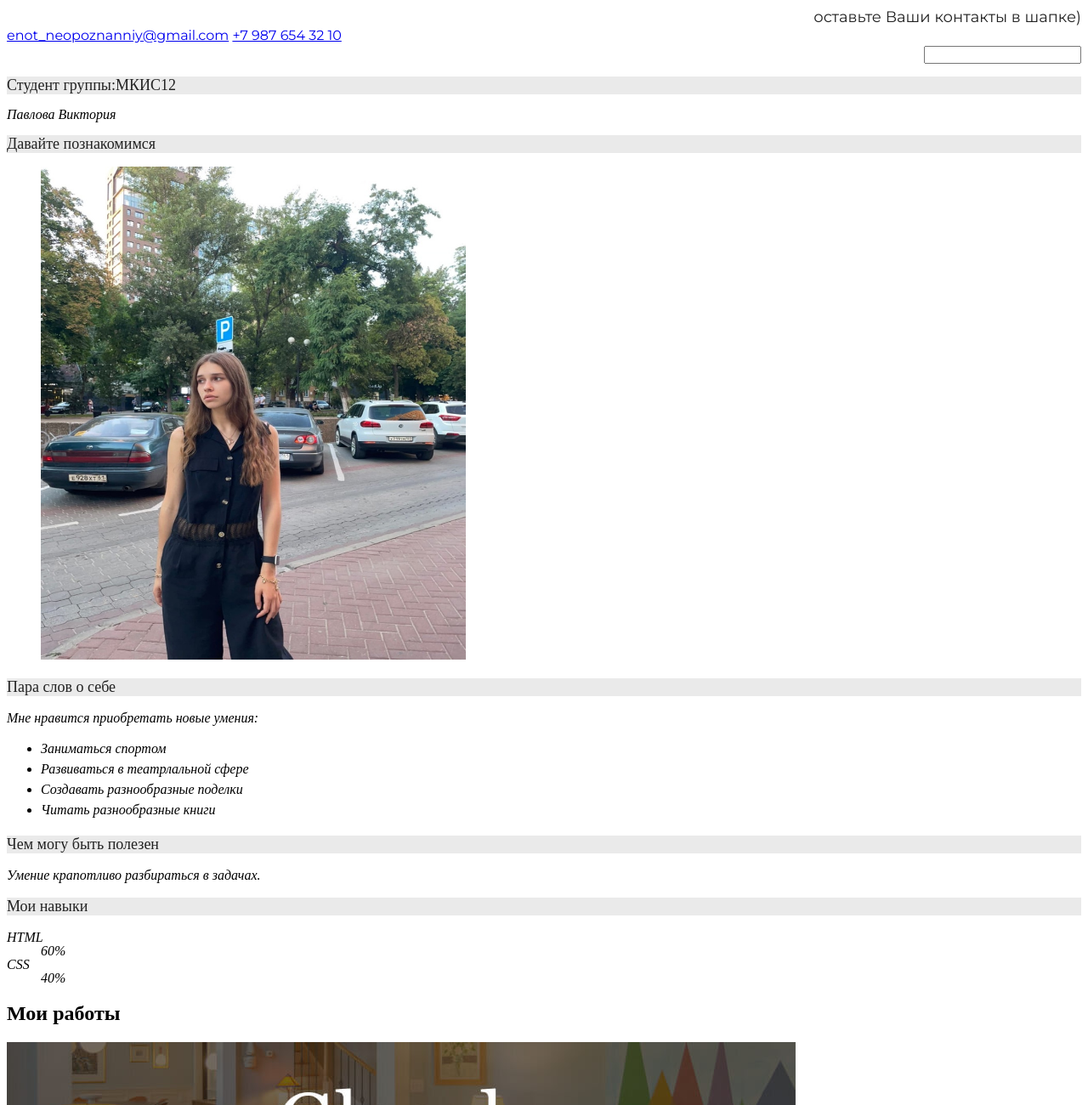
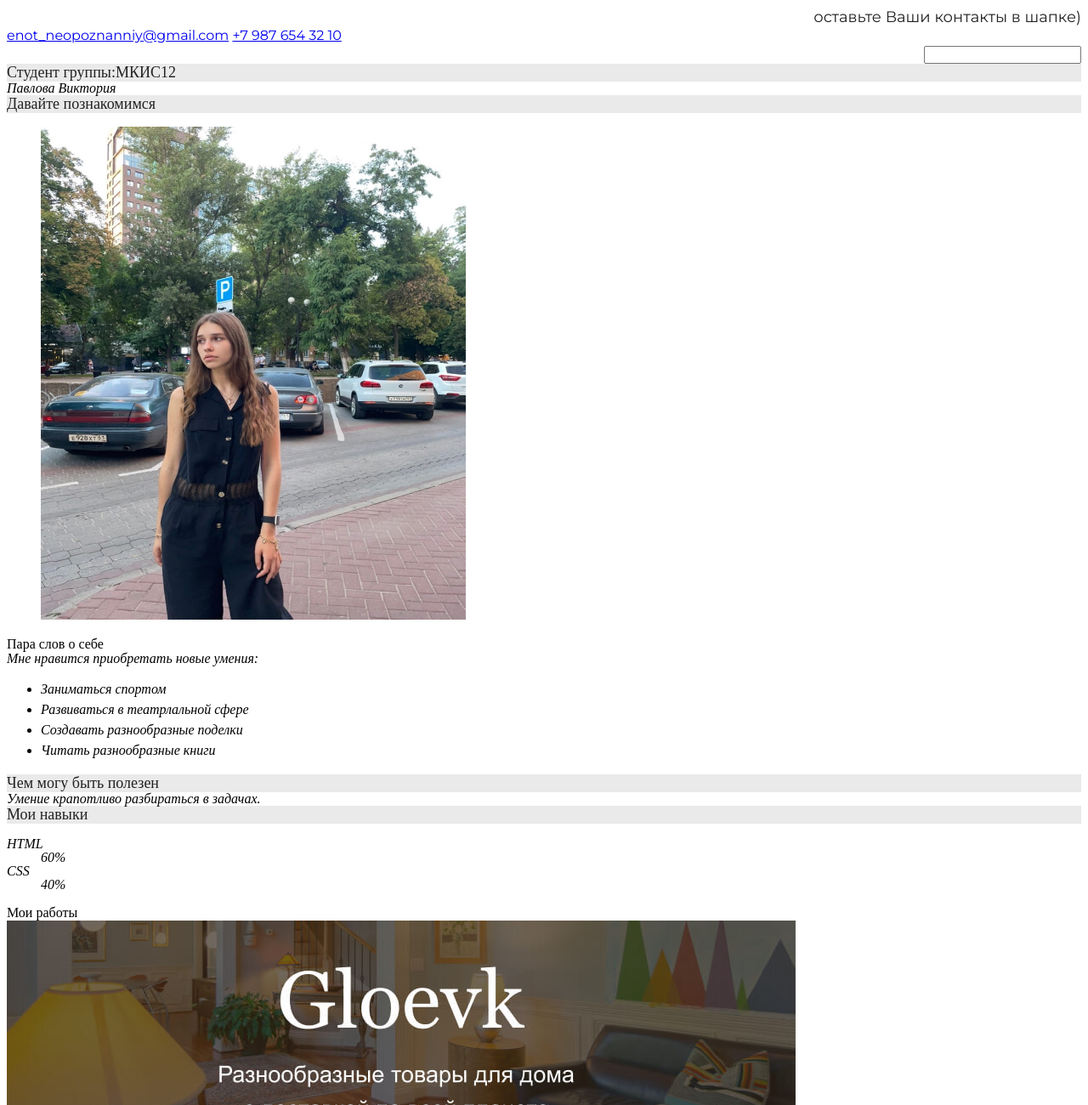
Before and after one commit to pavlovav04/web3-2-, a plain HTML site: page index.html in a window 1280 px wide. Shown: the top 1300 px of the page at 85% size. Drawn offline with Linux system fonts and the light colour scheme; a web font is replaced by a local one.

Commit message:
Update index.html

```diff
--- a/index.html
+++ b/index.html
@@ -23,34 +23,34 @@
 
 	<section class="hero-image">
 		<div class="container">
-      		<h1 class="heading">Студент группы:МКИС12</h1>
-      		<p class="krat">Павлова Виктория </p>
+      		<div class="heading">Студент группы:МКИС12</div>
+      		<div class="krat">Павлова Виктория </div>
    		</div>
 	</section>
 
 	<section class="intro">
 		<div class = "container">
-      		<h2 class="heading">Давайте познакомимся</h2>
+      		<div class="heading">Давайте познакомимся</div>
 			<figure class="project-image">
  				<img src="files/vika.jpg" width="500" height="580" alt="Cайт магазина товаров для дома">
 			</figure>
 			<div>
-      			<h3 class="heading">Пара слов о себе</h3>
-      			<p class="krat">Мне нравится приобретать новые умения:
+      			<divclass="heading">Пара слов о себе</div>
+      			<div class="krat">Мне нравится приобретать новые умения:
 				<ul class="detail">
 				 <li>Заниматься спортом  </li>
 				<li>Развиваться в театрлальной сфере  </li>
 				<li>Создавать разнообразные поделки  </li>
 				<li>Читать разнообразные книги  </li>
 				</ul >
-				</p>
+				</div>
 			</div>
      			<div>
-				<h3 class="heading">Чем могу быть полезен</h3>
-     		 		<p class="krat">Умение крапотливо разбираться в задачах.</p>
+				<div class="heading">Чем могу быть полезен</div>
+     		 		<div class="krat">Умение крапотливо разбираться в задачах.</div>
 			</div>
 			<div class="skills">
-				<h3 class="heading">Мои навыки</h3>
+				<div class="heading">Мои навыки</div>
 				<dl class="krat" >
 				<dt class="krat">HTML</dt>
 				<dd class="krat"><div style ="width:60%;">60%</div></dd>
@@ -63,14 +63,14 @@
 
 	<section class="portfolio">
 		<div class = "container">
-      		<h2 class="subheading">Мои работы</h2>
+      		<div class="subheading">Мои работы</div>
 			<img src="files/project.jpg">
 			<a class="button" href="https://ru.wikipedia.org/?l">Открыть страницу</a>
 
-      		<h3>Магазин товаров для дома</h3>
+      		<div>Магазин товаров для дома</div>
       		<p>Мой первый сайт.</p>
 
-      		<h3>Блог начинающего верстальщика</h3>
+      		<div>Блог начинающего верстальщика</div>
       		<p>Статический блог про обучение HTML и CSS.</p>
 		</div>
 	</section>
```
